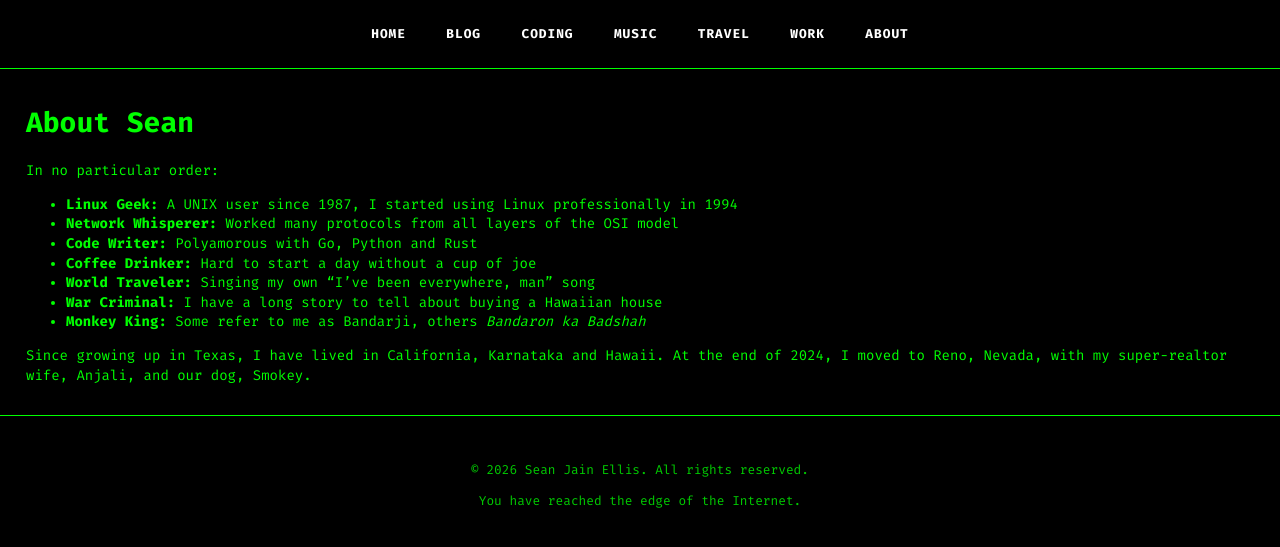
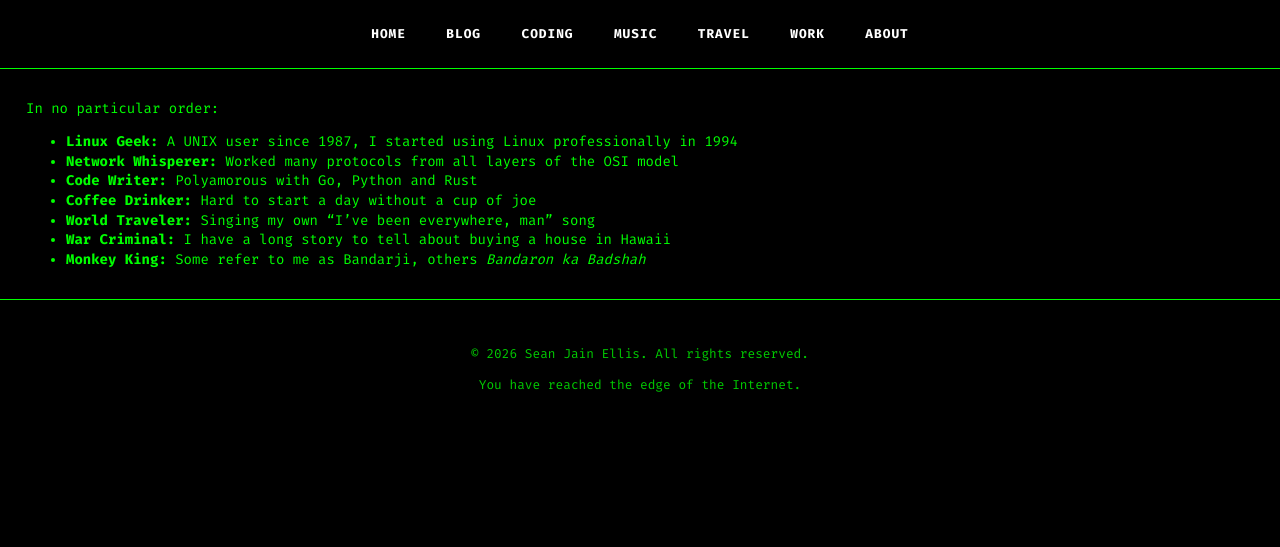
Before and after one commit to bandarji/bandarji.github.io, a Jekyll site: the page built from about.md, in a window 1280 px wide. Shown: the top 547 px of the page. Built offline with Jekyll 4.4.1, drawn with Linux system fonts in a browser that asks for light colours; our own code applies the rules of GitHub Pages for plain Markdown files.

Commit message:
chore: clean up the about page

```diff
--- a/about.md
+++ b/about.md
@@ -2,8 +2,6 @@
 layout: default
 tags: about
 ---
-
-# About Sean
 
 In no particular order:
 
@@ -14,9 +12,5 @@ model
 - **Code Writer:** Polyamorous with Go, Python and Rust
 - **Coffee Drinker:** Hard to start a day without a cup of joe
 - **World Traveler:** Singing my own "I've been everywhere, man" song
-- **War Criminal:** I have a long story to tell about buying a Hawaiian house
+- **War Criminal:** I have a long story to tell about buying a house in Hawaii
 - **Monkey King:** Some refer to me as Bandarji, others _Bandaron ka Badshah_
-
-Since growing up in Texas, I have lived in California, Karnataka and Hawaii.
-At the end of 2024, I moved to Reno, Nevada, with my super-realtor wife,
-Anjali, and our dog, Smokey.
```
